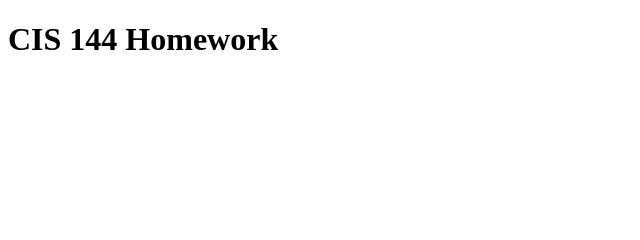
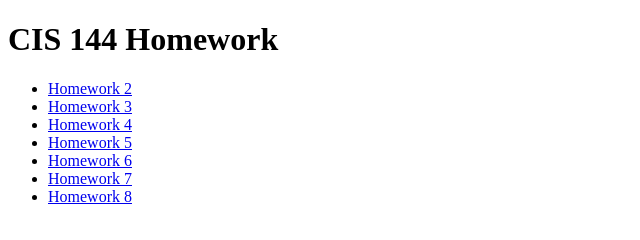
Before and after one commit to erickrp503/erickrp503.github.io, a plain HTML site: page hw/index.html in a window 1280 px wide. Shown: the whole page, without its empty margins (0-640 px from the left). Drawn offline with Linux system fonts and the light colour scheme.

Commit message:
Add files via upload

```diff
--- a/hw/index.html
+++ b/hw/index.html
@@ -11,6 +11,15 @@
 </header>
 
 <section>
+    <ul>
+        <li><a href="hw2.html">Homework 2</a></li>
+        <li><a href="hw3.html">Homework 3</a></li>
+        <li><a href="hw4.html">Homework 4</a></li>
+        <li><a href="hw5.html">Homework 5</a></li>
+        <li><a href="hw6.html">Homework 6</a></li>
+        <li><a href="hw7.html">Homework 7</a></li>
+        <li><a href="hw8.html">Homework 8</a></li>
+    </ul>
 </section>
 
 <footer>
```
